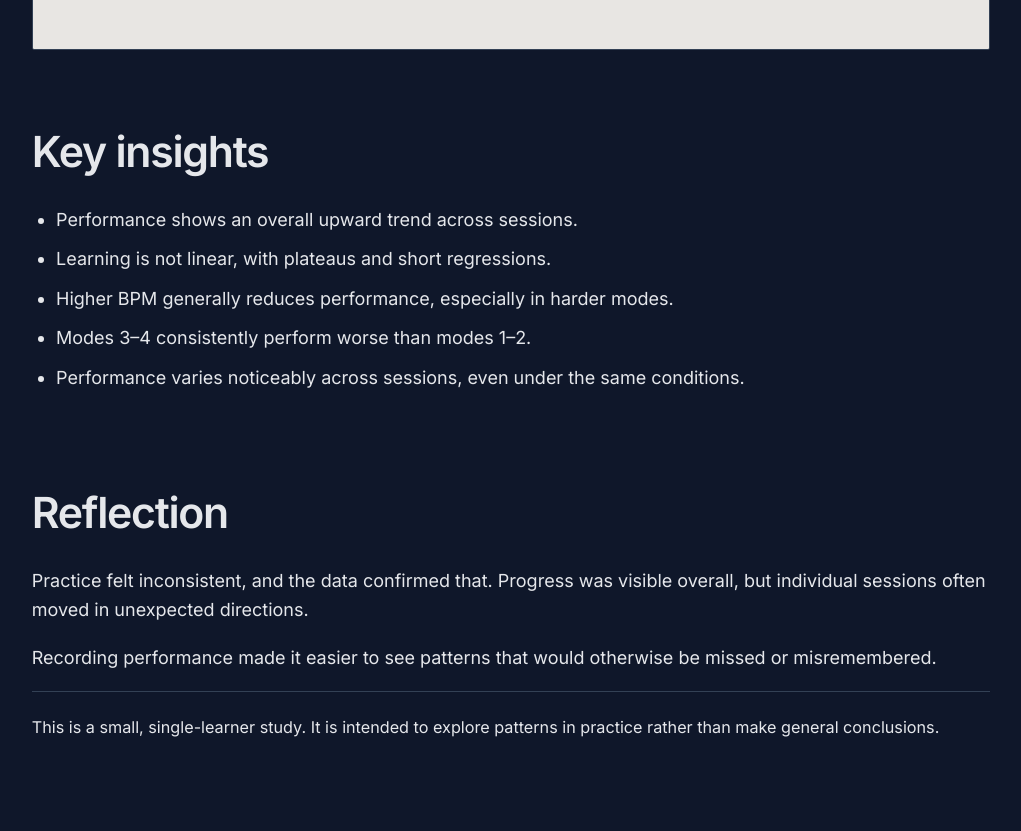
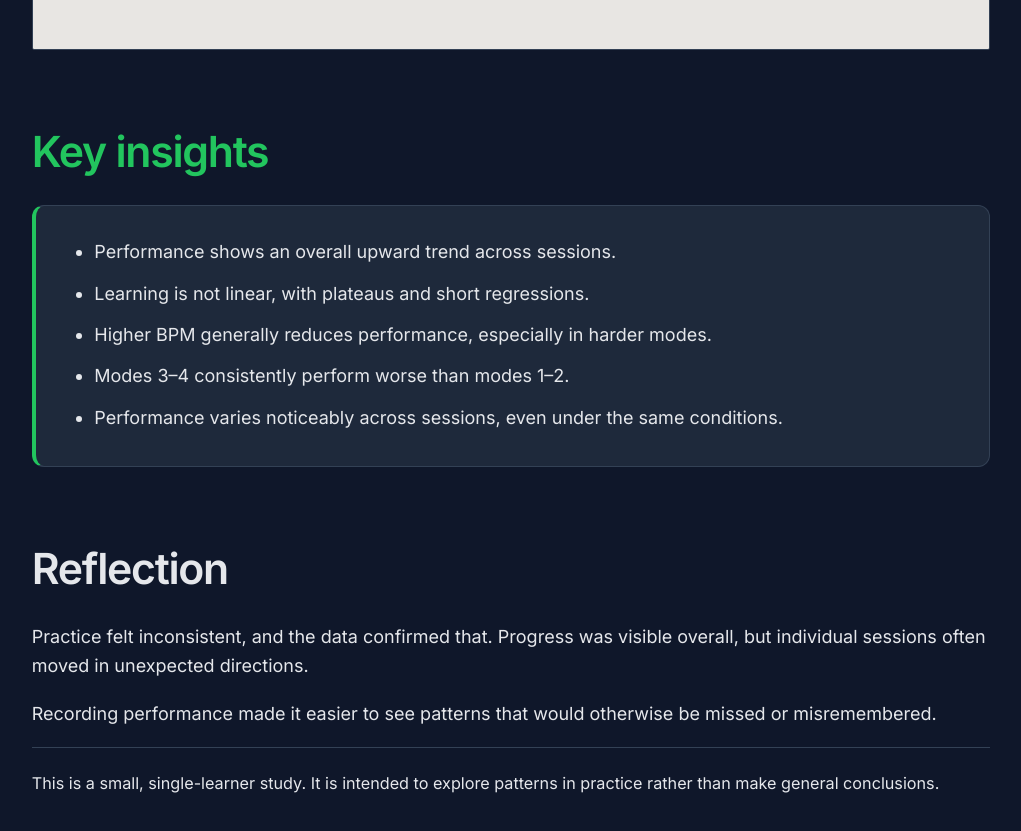
Before and after one commit to rishav-basnet/Guitar-Learning-Research-Website, a React (Vite) app: page / in a window 1280 px wide. Shown: the part 3840-4671 px from the top of the page, without its empty margins (129-1150 px from the left). Built offline with nearby package versions, Linux system fonts and the light colour scheme.

Commit message:
Improve insights section

```diff
--- a/src/App.css
+++ b/src/App.css
@@ -194,3 +194,30 @@
   font-size: 0.9rem;
   color: var(--text-muted);
 }
+
+.insights-card {
+  background-color: var(--card);
+  border: 1px solid var(--border);
+  border-radius: 12px;
+  padding: 1.75rem 2rem 1.85rem;
+  border-left: 4px solid var(--accent);
+}
+
+.insights-card__list {
+  margin: 0;
+  padding-left: 1.25rem;
+  color: var(--text);
+  line-height: 1.65;
+}
+
+.insights-card__list li {
+  margin-bottom: 0.65rem;
+}
+
+.insights-card__list li:last-child {
+  margin-bottom: 0;
+}
+
+.section--insights .section__title {
+  color: var(--accent);
+}
--- a/src/components/Insights.jsx
+++ b/src/components/Insights.jsx
@@ -2,8 +2,9 @@ import Section from './Section'
 
 export default function Insights() {
   return (
-    <Section id="insights" title="Key insights">
-      <ul className="prose-list">
+    <Section id="insights" title="Key insights" className="section--insights">
+      <div className="insights-card">
+        <ul className="insights-card__list">
           <li>Performance shows an overall upward trend across sessions.</li>
           <li>
             Learning is not linear, with plateaus and short regressions.
@@ -18,6 +19,7 @@ export default function Insights() {
             conditions.
           </li>
         </ul>
+      </div>
     </Section>
   )
 }
--- a/src/components/Section.jsx
+++ b/src/components/Section.jsx
@@ -1,6 +1,10 @@
-export default function Section({ id, title, children }) {
+export default function Section({ id, title, children, className = '' }) {
   return (
-    <section className="section" id={id} aria-labelledby={`${id}-heading`}>
+    <section
+      className={['section', className].filter(Boolean).join(' ')}
+      id={id}
+      aria-labelledby={`${id}-heading`}
+    >
       <h2 className="section__title" id={`${id}-heading`}>
         {title}
       </h2>
```
Lines whose indentation alone changed are shown as unchanged.
